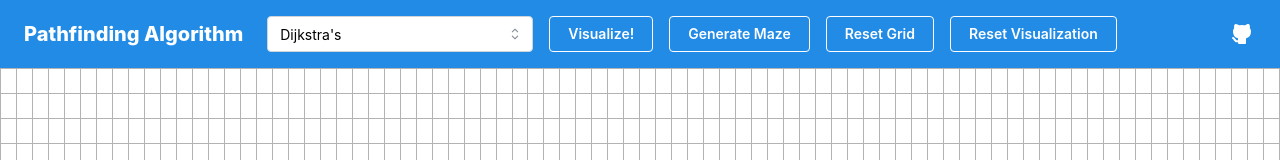
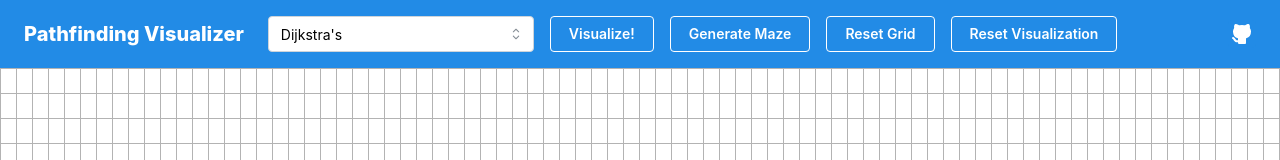
Before and after one commit to cheuyin/pathfinding-visualizer, a React (Vite) app: page / in a window 1280 px wide. Shown: the top 160 px of the page. Built offline with nearby package versions, Linux system fonts and the light colour scheme.

Commit message:
Fix app name

```diff
--- a/src/app.tsx
+++ b/src/app.tsx
@@ -55,7 +55,7 @@ export const App = () => {
       <Flex align={'center'} gap="24" bg={'blue'} py={16} px={24} justify={'space-between'}>
         <Flex align={'center'} gap={24}>
           <Text size="xl" fw={800} c="white">
-            Pathfinding Algorithm
+            Pathfinding Visualizer
           </Text>
           <Group>
             <Select
```
